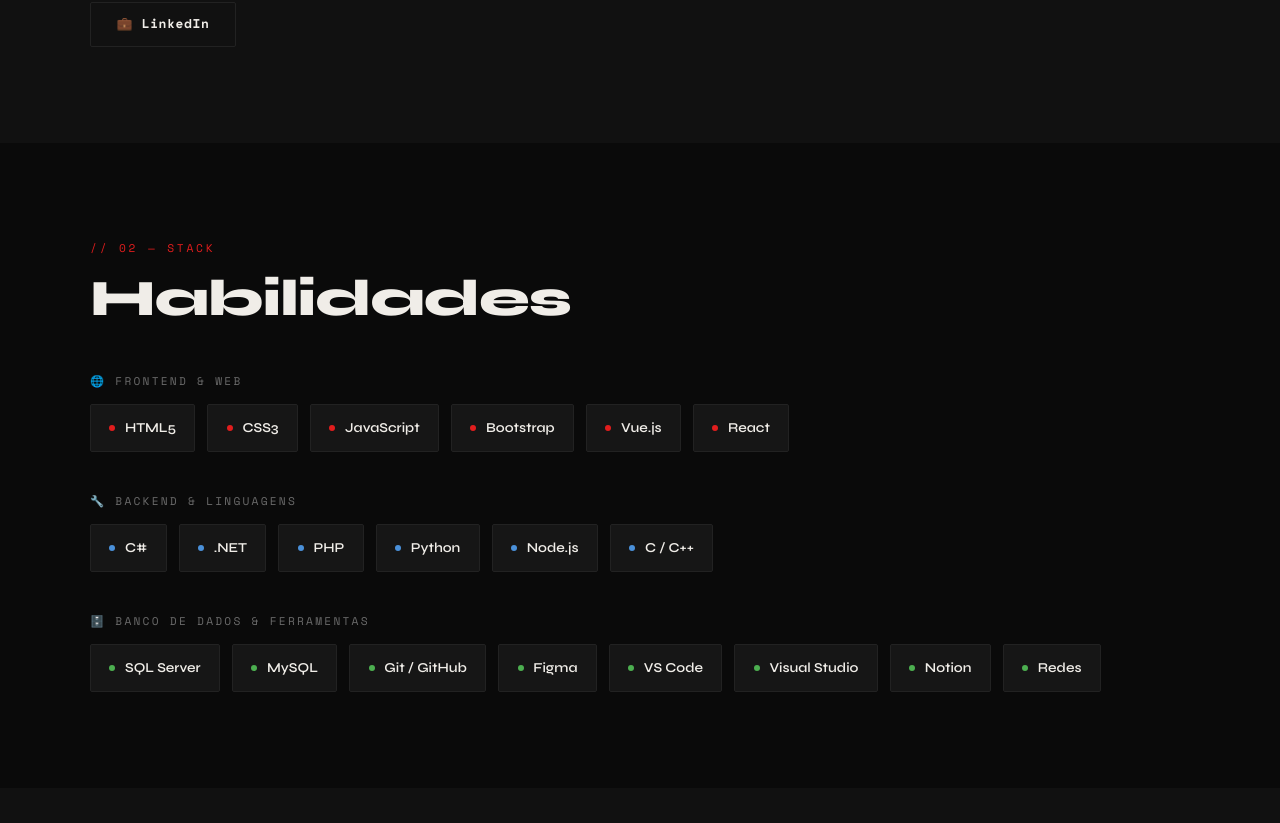
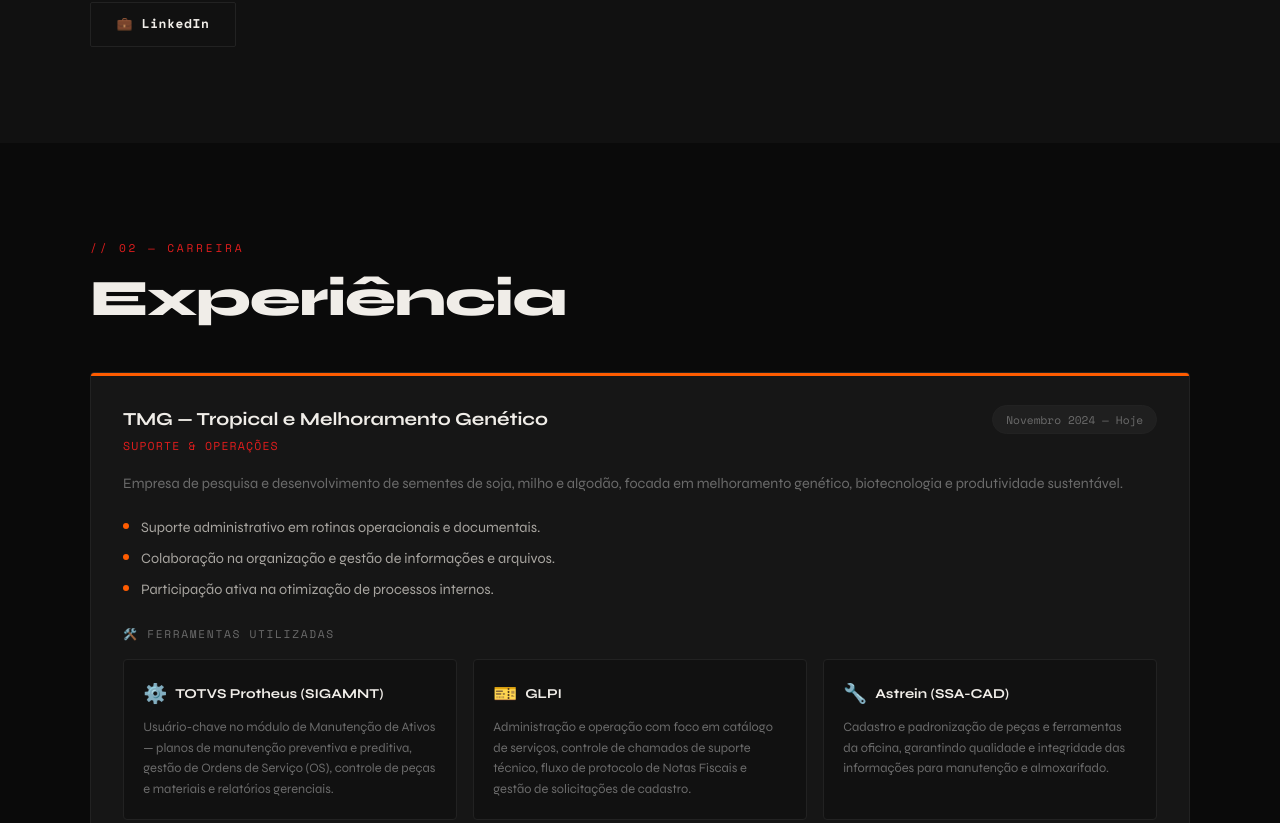
Before and after one commit to NSIX06/Portfolio, a React (Vite) app: page / in a window 1280 px wide. Shown: the part 1377-2200 px from the top of the page. Built offline with nearby package versions, Linux system fonts and the light colour scheme; no server answers.

Commit message:
Add Experience component to MainLayout

```diff
--- a/src/layouts/MainLayout.jsx
+++ b/src/layouts/MainLayout.jsx
@@ -4,10 +4,11 @@
 import Footer from '../components/Footer/Footer'
 
 // Lazy load below-the-fold sections
-const About    = lazy(() => import('../components/About/About'))
-const Skills   = lazy(() => import('../components/Skills/Skills'))
-const Projects = lazy(() => import('../components/Projects/Projects'))
-const Contact  = lazy(() => import('../components/Contact/Contact'))
+const About      = lazy(() => import('../components/About/About'))
+const Experience = lazy(() => import('../components/Experience/Experience'))
+const Skills     = lazy(() => import('../components/Skills/Skills'))
+const Projects   = lazy(() => import('../components/Projects/Projects'))
+const Contact    = lazy(() => import('../components/Contact/Contact'))
 
 const SectionLoader = () => (
   <div style={{ height: '200px', display: 'flex', alignItems: 'center', justifyContent: 'center' }}>
@@ -27,6 +28,9 @@
           <About />
         </Suspense>
         <Suspense fallback={<SectionLoader />}>
+          <Experience />
+        </Suspense>
+        <Suspense fallback={<SectionLoader />}>
           <Skills />
         </Suspense>
         <Suspense fallback={<SectionLoader />}>
```
